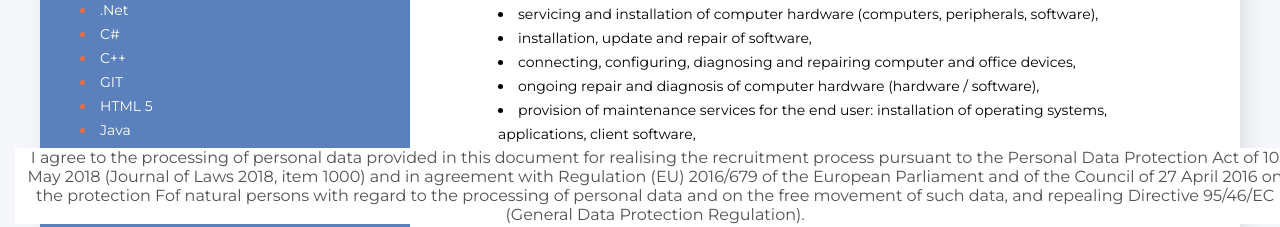
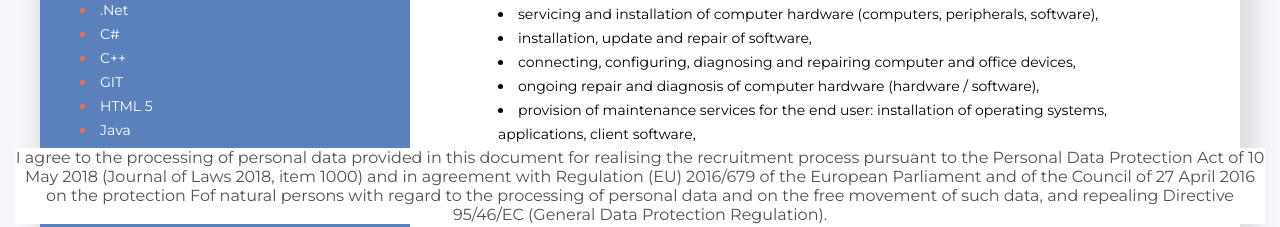
Before and after one commit to Art3usz/CV_In_HTML_2022, a plain HTML site: page index.html in a window 1280 px wide. Shown: the part 572-799 px from the top of the page. Drawn offline with Linux system fonts and the light colour scheme.

Commit message:
!mod width of footer

```diff
--- a/style.css
+++ b/style.css
@@ -61,7 +61,7 @@ ol.list-primary span + span {
     min-height: 297mm  auto;
     margin: 20px auto;
     background: #ffffff;
-    box-shadow: 6px 6px 20px 0px #0000001a;
+    box-shadow: 6px 6px 20px 10px #0000001a;
 }
 
 .cv-photo {
@@ -204,8 +204,7 @@ ol.list-primary span + span {
 }
 .footer-block {
     position: fixed;
-    min-width: none;
-    width: 100%;
+    min-width: 210px;;
     left: 4mm;
     right: 4mm;
     bottom: 4px;
```
